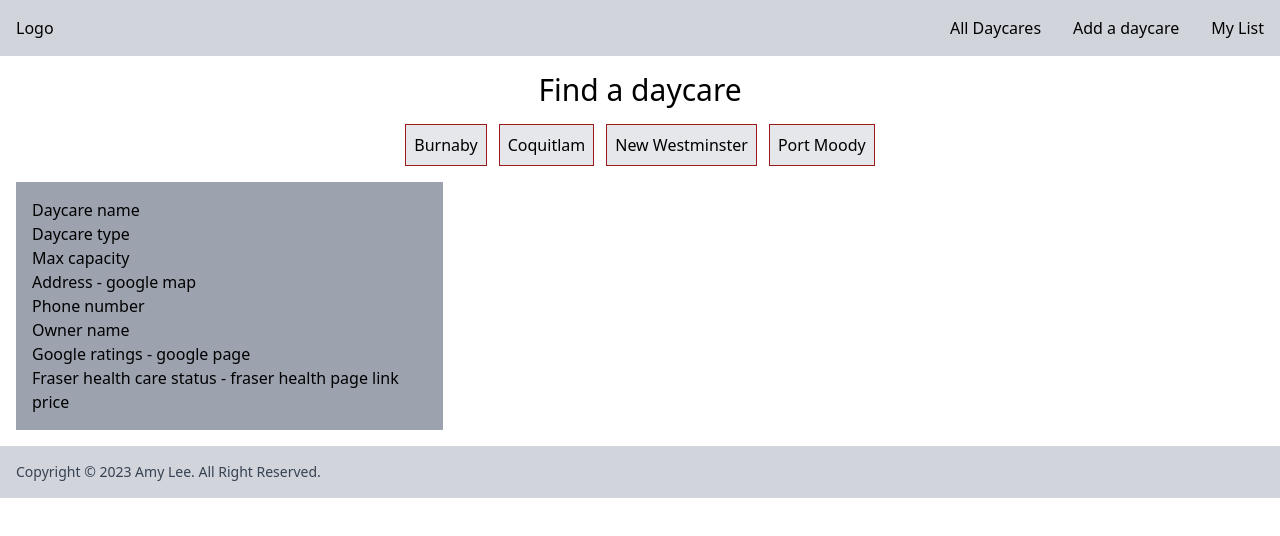
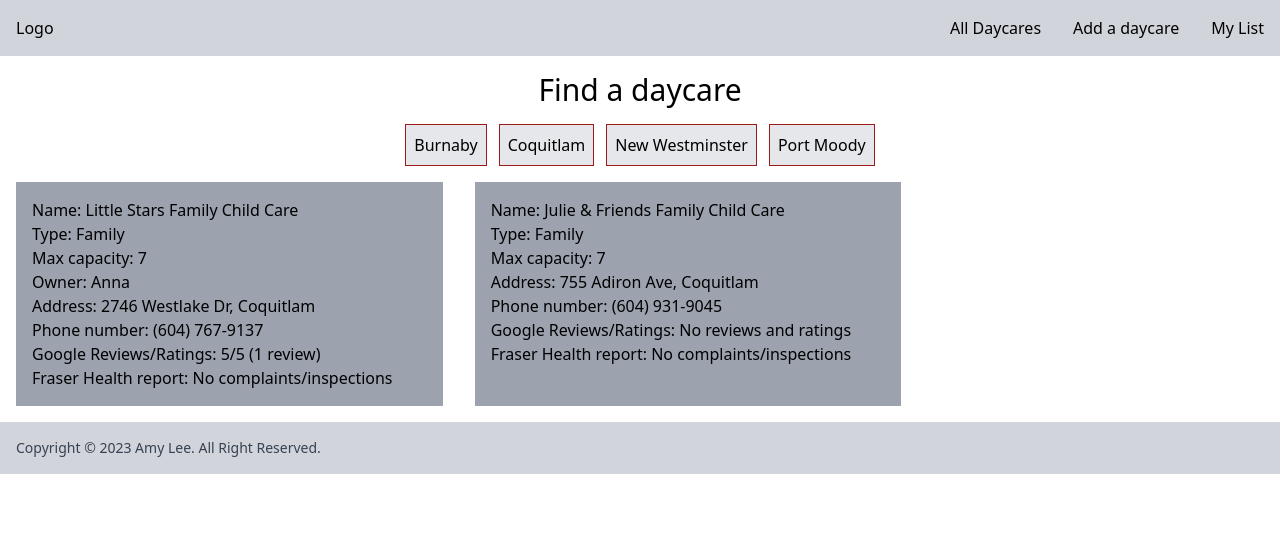
Before and after one commit to amysujunglee/find-daycare, a React (Create React App) app: page / in a window 1280 px wide. Shown: the top 536 px of the page. Built offline with nearby package versions, Linux system fonts and the light colour scheme; the HTML template or start-up script is replaced by a standard one.

Commit message:
adding the daycare item and list components

```diff
--- a/src/components/Daycare.js
+++ /dev/null
@@ -1,17 +0,0 @@
-const Daycare = () => {
-    return (
-        <div className='bg-gray-400 w-1/3 p-4 m-4'>
-            <h2>Daycare name</h2>
-            <p>Daycare type</p>
-            <p>Max capacity</p>
-            <p>Address - google map</p>
-            <p>Phone number</p>
-            <p>Owner name</p>
-            <p>Google ratings - google page</p>
-            <p>Fraser health care status - fraser health page link</p>
-            <p>price</p>
-        </div>
-    )
-}
-
-export default Daycare
--- /dev/null
+++ b/src/components/daycares/DaycareItem.js
@@ -0,0 +1,50 @@
+const DAYCARE_DATA = [
+    {
+        id: 1,
+        region: 'coquitlam',
+        name: 'Little Stars Family Child Care',
+        type: 'Family',
+        maxCap: 7,
+        owner: 'Anna',
+        address: '2746 Westlake Dr, Coquitlam',
+        phoneNumber: '(604) 767-9137',
+        google: '5/5 (1 review)',
+        FHreport: 'No complaints/inspections',
+        image: 'https://g.co/kgs/rkPY39',
+    },
+    {
+        id: 2,
+        region: 'coquitlam',
+        name: 'Julie & Friends Family Child Care',
+        type: 'Family',
+        maxCap: 7,
+        owner: '',
+        address: '755 Adiron Ave, Coquitlam',
+        phoneNumber: '(604) 931-9045',
+        google: 'No reviews and ratings',
+        FHreport: 'No complaints/inspections',
+        image: '',
+    }
+]
+
+const Daycare = () => {
+    return (
+        <div className="flex">
+            {DAYCARE_DATA.map(daycare => {
+                return <ul className='bg-gray-400 w-1/3 p-4 m-4'>
+                    {/* <li key={daycare.id}><img src={daycare.image} alt={`${daycare.name}`} /></li> */}
+                    {daycare.name && <li key={daycare.id}><span>Name: </span>{daycare.name}</li>}
+                    {daycare.type && <li key={daycare.id}><span>Type: </span>{daycare.type}</li>}
+                    {daycare.maxCap && <li key={daycare.id}><span>Max capacity: </span>{daycare.maxCap}</li>}
+                    {daycare.owner && <li key={daycare.id}><span>Owner: </span>{daycare.owner}</li>}
+                    {daycare.address && <li key={daycare.id}><span>Address: </span>{daycare.address}</li>}
+                    {<daycare className="phoneNum"></daycare> && <li key={daycare.id}><span>Phone number: </span>{daycare.phoneNumber}</li>}
+                    {daycare.google && <li key={daycare.id}><span>Google Reviews/Ratings: </span>{daycare.google}</li>}
+                    {daycare.FHreport && <li key={daycare.id}><span>Fraser Health report: </span>{daycare.FHreport}</li>}
+                </ul>
+            })}
+        </div>
+    )
+}
+
+export default Daycare
--- a/src/pages/AllDaycares.js
+++ b/src/pages/AllDaycares.js
@@ -1,5 +1,5 @@
 import RegionBtn from '../components/RegionBtn'
-import Daycare from '../components/Daycare'
+import Daycare from '../components/daycares/DaycareItem'
 
 const AllDaycaresPage = () => {
     return (
```
Also changed, not shown: src/components/daycares/DaycareList.js (added).
